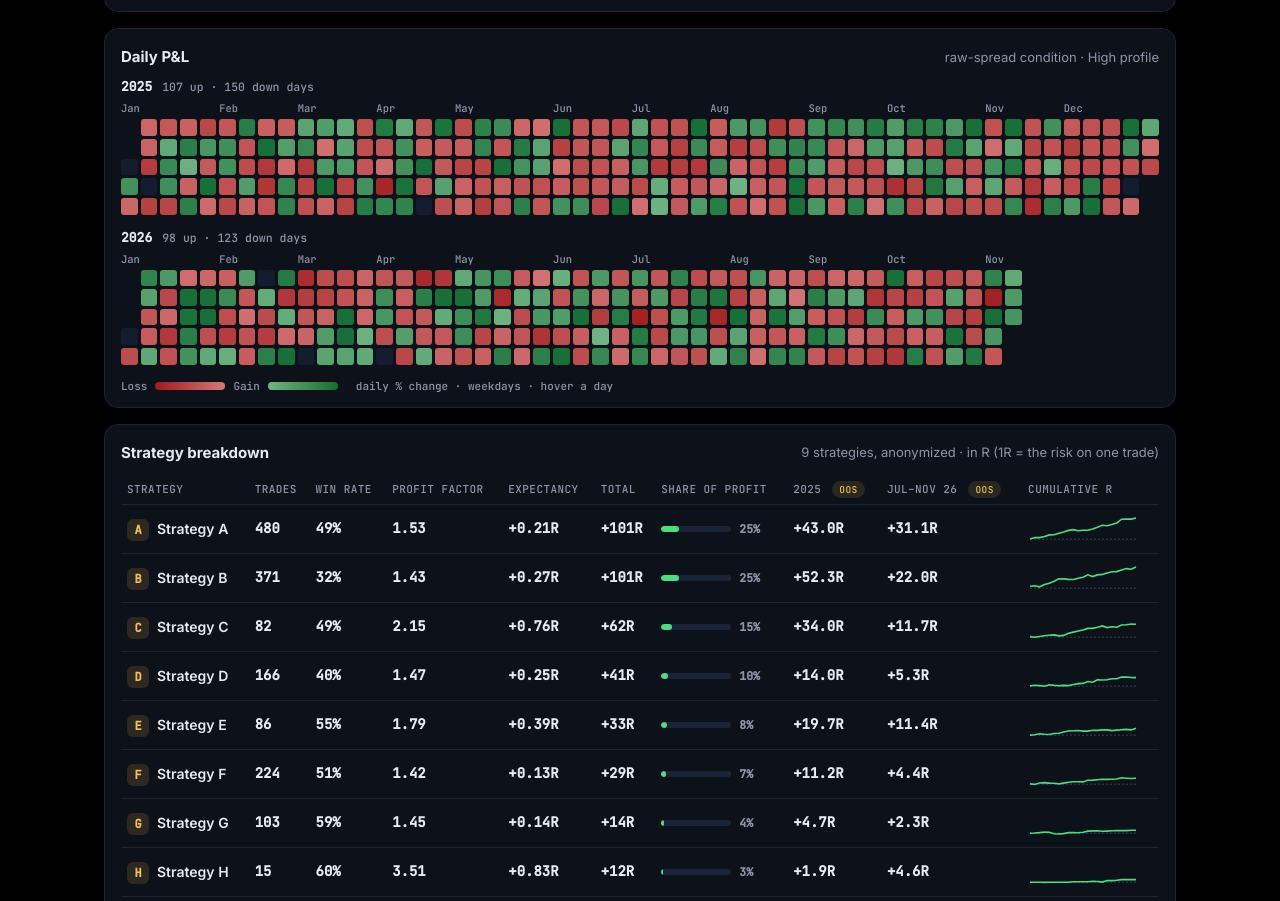
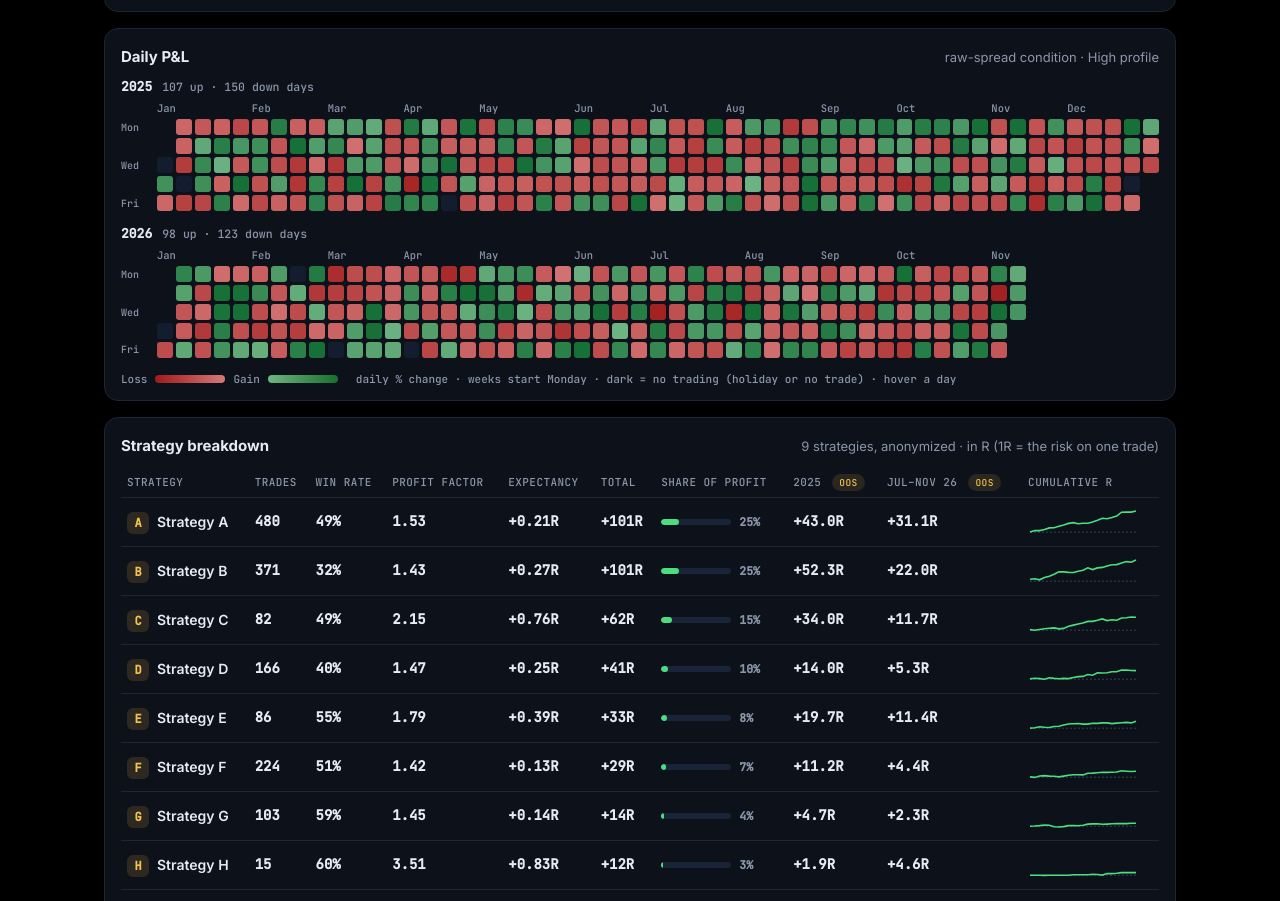
Before and after one commit to Suraporn/quadbreak, a plain HTML site: page index.html in a window 1280 px wide. Shown: the part 2782-3683 px from the top of the page. Drawn offline with Linux system fonts and the light colour scheme.

Commit message:
Calendar: weekday labels, clearer legend
Co-Authored-By: Claude Opus 5.5 <noreply@anthropic.com>
Claude-Session: https://claude.ai/code/session_01UruXyFa6MFQ1Tx7dA4cFeC

```diff
--- a/charts.js
+++ b/charts.js
@@ -168,9 +168,9 @@
         else { style = `background:${v > 0 ? green(v / cap) : red(-v / cap)}`; v > 0 ? gains++ : losses++; }
         cells += `<i class="${cls}" style="grid-column:${idx + 1};grid-row:${dow + 1};${style}" data-d="${key}" data-v="${v === undefined ? "" : v}"></i>`;
       }
-      html += `<div class="cal-year"><div class="cal-y">${y}<span>${gains} up · ${losses} down days</span></div><div class="cal-m">${months}</div><div class="cal-g">${cells}</div></div>`;
+      html += `<div class="cal-year"><div class="cal-y">${y}<span>${gains} up · ${losses} down days</span></div><div class="cal-row"><div></div><div class="cal-m">${months}</div></div><div class="cal-row"><div class="cal-d"><span>Mon</span><span></span><span>Wed</span><span></span><span>Fri</span></div><div class="cal-g">${cells}</div></div></div>`;
     });
-    html += `<div class="scale"><span>Loss</span><i class="neg"></i><span>Gain</span><i></i><span style="margin-left:10px">daily % change · weekdays · hover a day</span></div>`;
+    html += `<div class="scale"><span>Loss</span><i class="neg"></i><span>Gain</span><i></i><span style="margin-left:10px">daily % change · weeks start Monday · dark = no trading (holiday or no trade) · hover a day</span></div>`;
     host.innerHTML = html;
     host.querySelectorAll("i.c").forEach((c) => {
       const on = () => {
--- a/index.html
+++ b/index.html
@@ -10,7 +10,7 @@
 <link rel="icon" href="favicon.svg">
 <link rel="preconnect" href="https://fonts.googleapis.com">
 <link href="https://fonts.googleapis.com/css2?family=Inter:wght@400;500;600;700;800&family=JetBrains+Mono:wght@500&display=swap" rel="stylesheet">
-<link rel="stylesheet" href="style.css?v=3">
+<link rel="stylesheet" href="style.css?v=4">
 </head>
 <body class="qb site">
 
@@ -185,6 +185,6 @@ document.querySelectorAll("[data-mail]").forEach(function (a) {
   });
 });
 </script>
-<script src="charts.js?v=2"></script>
+<script src="charts.js?v=3"></script>
 </body>
 </html>
--- a/style.css
+++ b/style.css
@@ -228,3 +228,8 @@ footer.foot b{color:var(--qmuted)}
 .timeline li.now b{color:var(--qup)}
 .timeline span{display:block;color:var(--qmuted);font-size:13.5px;margin-top:4px}
 @media (max-width:900px){.timeline{grid-template-columns:1fr}.timeline li{border-top:0;border-left:2px solid var(--qline);padding:0 0 16px 20px}.timeline li::before{left:-7px;top:2px}}
+
+.cal-row{display:grid;grid-template-columns:30px 1fr;gap:6px}
+.cal-d{display:grid;grid-template-rows:repeat(5,1fr);gap:3px;font:500 10px var(--mono);color:var(--qmuted)}
+.cal-d span{display:flex;align-items:center}
+@media (max-width:760px){.cal-row{grid-template-columns:22px 1fr;gap:3px}.cal-d{font-size:8px;gap:2px}}
```
